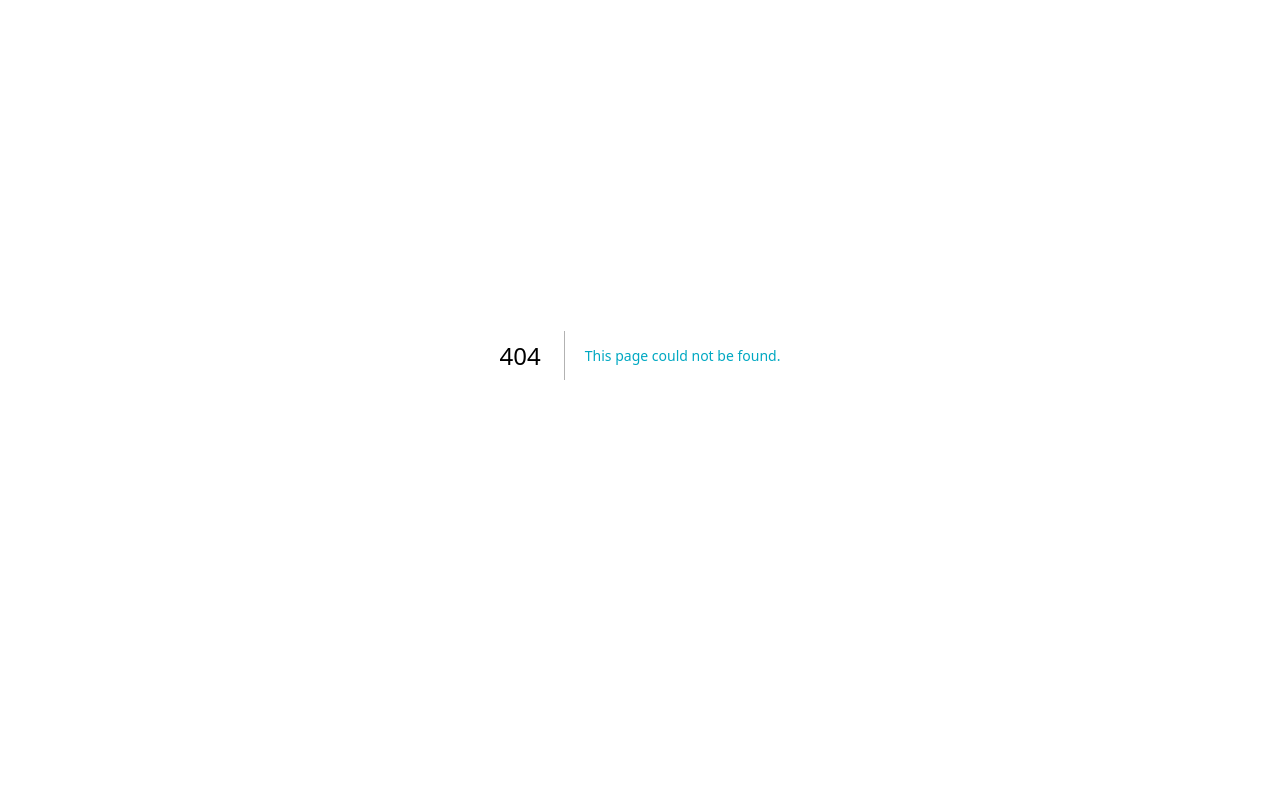
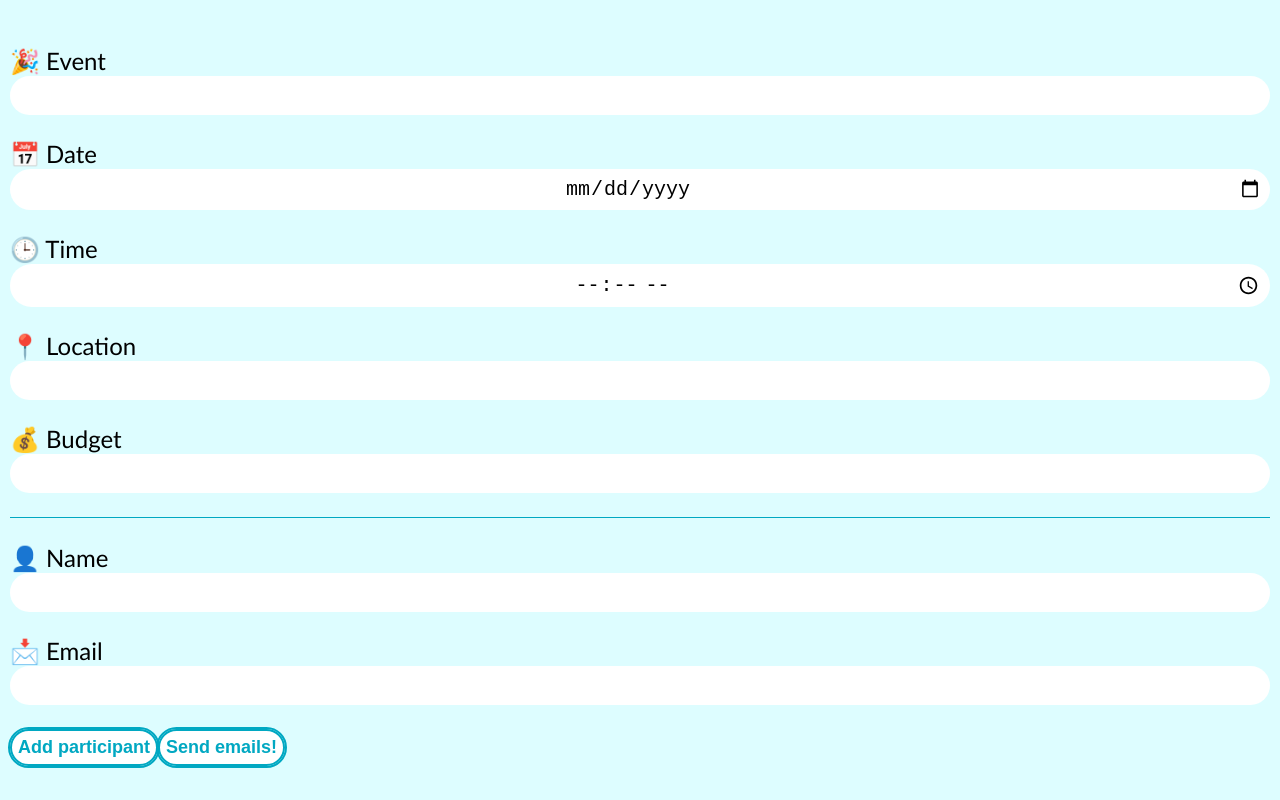
Before and after one commit to ireneairyn/secret-santa, a Next.js app: page /form in a window 1280 px wide. Before the commit this address had no page. Shown: the part 360-1160 px from the top of the page. Built offline with nearby package versions, Linux system fonts and the light colour scheme.

Commit message:
create form

```diff
--- /dev/null
+++ b/components/Form.js
@@ -0,0 +1,96 @@
+import Link from "next/link";
+import React, { useState } from "react";
+
+function Form() {
+  const [event, setEvent] = useState("");
+  const [date, setDate] = useState("");
+  const [time, setTime] = useState("");
+  const [location, setLocation] = useState("");
+  const [email, setEmail] = useState("");
+  const [budget, setBudget] = useState("");
+  const [name, setName] = useState("");
+
+  return (
+    <div className="form">
+    <div className="line">
+      <label>
+        🎉 Event
+        <input
+          type="text"
+          value={event}
+          onChange={(e) => setEvent(e.target.value)}
+        />
+      </label>
+      <label>
+        📅 Date
+        <input
+          type="date"
+          value={date}
+          onChange={(e) => setDate(e.target.value)}
+        />
+      </label>
+      <label>
+        🕒️ Time
+        <input
+          type="time"
+          value={time}
+          onChange={(e) => setTime(e.target.value)}
+        />
+      </label>
+      <label>
+        📍 Location
+        <input
+          type="text"
+          value={location}
+          onChange={(e) => setLocation(e.target.value)}
+        />
+      </label>
+      <label>
+        💰️ Budget
+        <input
+          type="text"
+          value={budget}
+          onChange={(e) => setBudget(e.target.value)}
+        />
+      </label>
+      </div>
+        <label>
+          👤 Name
+          <input
+            type="text"
+            value={name}
+            onChange={(e) => setName(e.target.value)}
+          />
+        </label>
+        <label>
+          📩 Email
+          <input
+            type="text"
+            value={email}
+            onChange={(e) => setEmail(e.target.value)}
+          />
+        </label>
+      <div className="buttonContainer">
+        <Link
+          href={{
+            pathname: "/sent",
+            query: {
+              event,
+              date,
+              time,
+              location,
+              budget,
+              name,
+              email,
+            },
+          }}
+        >
+         <button type="submit">Add participant</button>
+          <button type="submit">Send emails!</button>
+        </Link>
+      </div>
+    </div>
+  );
+}
+
+export default Form;
--- a/pages/_app.js
+++ b/pages/_app.js
@@ -38,6 +38,7 @@ export default function App({ Component, pageProps }) {
         <meta name="viewport" content="width=device-width, initial-scale=1" />
         <link rel="icon" href="/favicon.ico" />
       </Head>
+
       <div className={styles.container}>
         <header>
           <Link href="/">
--- a/pages/about.js
+++ b/pages/about.js
@@ -90,7 +90,7 @@ export default function About() {
           I get it now, <strong>let's do this!</strong>
         </p>
         <div className={styles.displayButton}>
-          <Link href="/create">
+          <Link href="/form">
             <button>Create party!</button>
           </Link>
         </div>
--- a/pages/create.js
+++ /dev/null
@@ -1,3 +0,0 @@
-export default function Create() {
-  return <div>Hello testing</div>;
-}
--- /dev/null
+++ b/pages/form.js
@@ -0,0 +1,17 @@
+import Head from "next/head";
+import React from "react";
+import Form from "/components/Form";
+
+function FormPage() {
+  return (
+    <>
+      <div className="wrapper">
+        <div className="formContent">
+          <Form />
+        </div>
+      </div>
+    </>
+  );
+}
+
+export default FormPage;
--- a/pages/index.js
+++ b/pages/index.js
@@ -11,7 +11,7 @@ export default function Home() {
         </Link>
       </div>
       <div>
-        <Link href="/create">
+        <Link href="/form">
         <button className="starterButton">CREATE NEW PARTY!</button>
         </Link>
       </div>
--- a/styles/globals.css
+++ b/styles/globals.css
@@ -42,6 +42,7 @@ button {
 .starterContent {
   display: flex;
   justify-content: center;
+  margin-top: 55px;
 }
 
 .starterButton {
@@ -72,6 +73,56 @@ footer {
   margin: 10px 10px 0 10px;
 }
 
+.wrapper {
+  width: 100%;
+  padding-bottom: 50px;
+}
+
+.wrapperSent {
+  margin-left: 20px;
+  margin-right: 20px;
+  margin-top: 10px;
+  margin-bottom: 10px;
+}
+
+.form {
+  display: flex;
+  flex-direction: column;
+  margin-top: 40px;
+}
+
+.formContent {
+  display: flex;
+  flex-direction: column;
+  justify-content: center;
+  margin-left: 10px;
+  margin-right: 10px;
+  align-items: center;
+}
+
+label {
+  display: inline-block;
+  width: 100%;
+  margin-bottom: 0.5rem;
+  font-size: 24px;
+}
+
+input {
+  width: 100%;
+  padding: 0.5rem;
+  border: none;
+  background-color: #ffffff;
+  margin-bottom: 1rem;
+  border-radius: 25px;
+  font-size: 20px;
+  text-align: center;
+}
+
+.line {
+  border-bottom: 1px solid #01a8c2;
+  margin-bottom: 25px;
+}
+
 /* Desktop stuff */
 @media (min-width: 768px) {
   button:hover {
@@ -85,4 +136,9 @@ footer {
     display: flex;
     flex-direction: row;
   }
+
+  .formContent {
+    margin-top: 50px;
+    margin-bottom: 50px;
+  }
 }
```
Also changed, not shown: pages/sent.js (added, +17 -0 lines).
